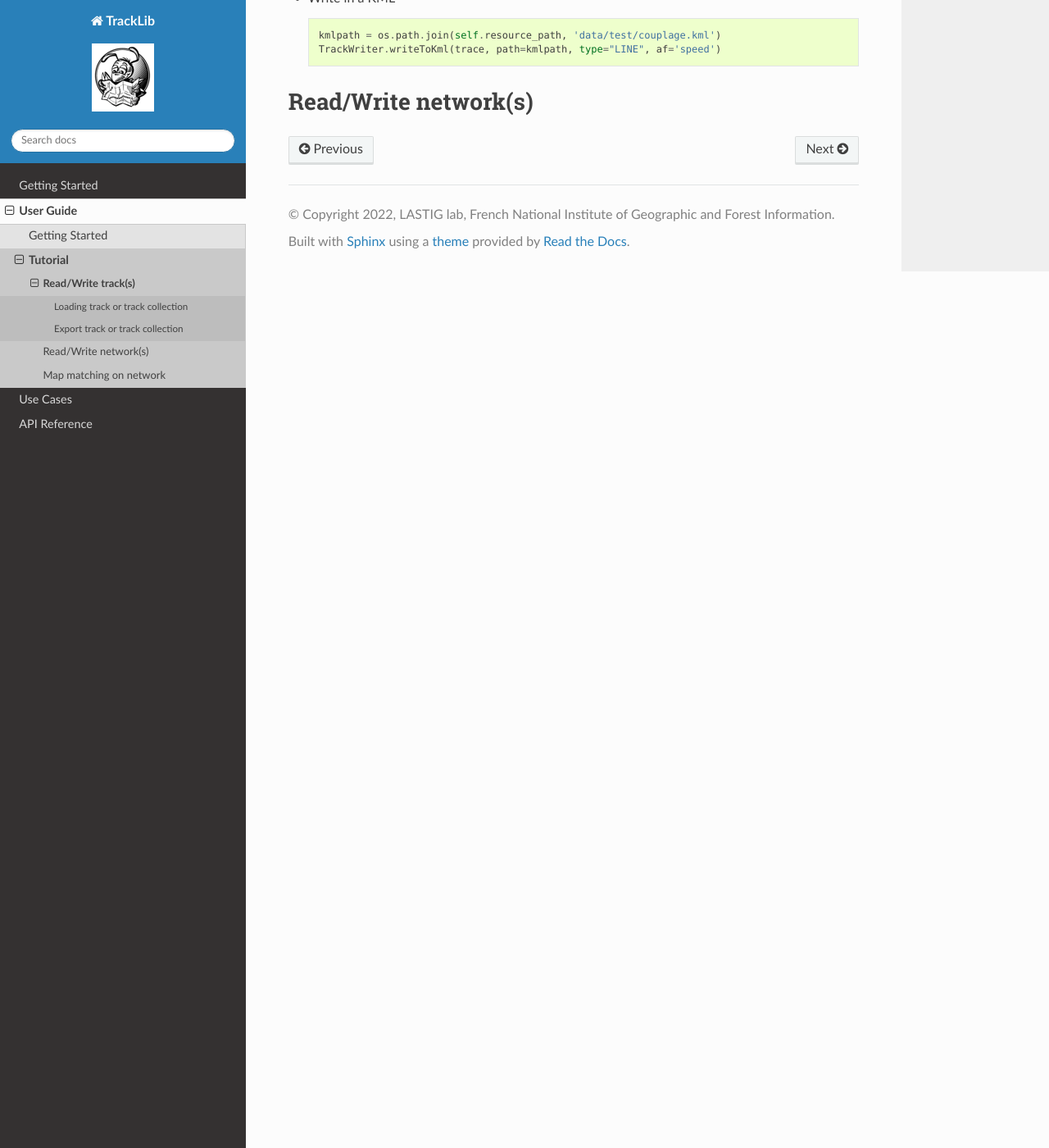
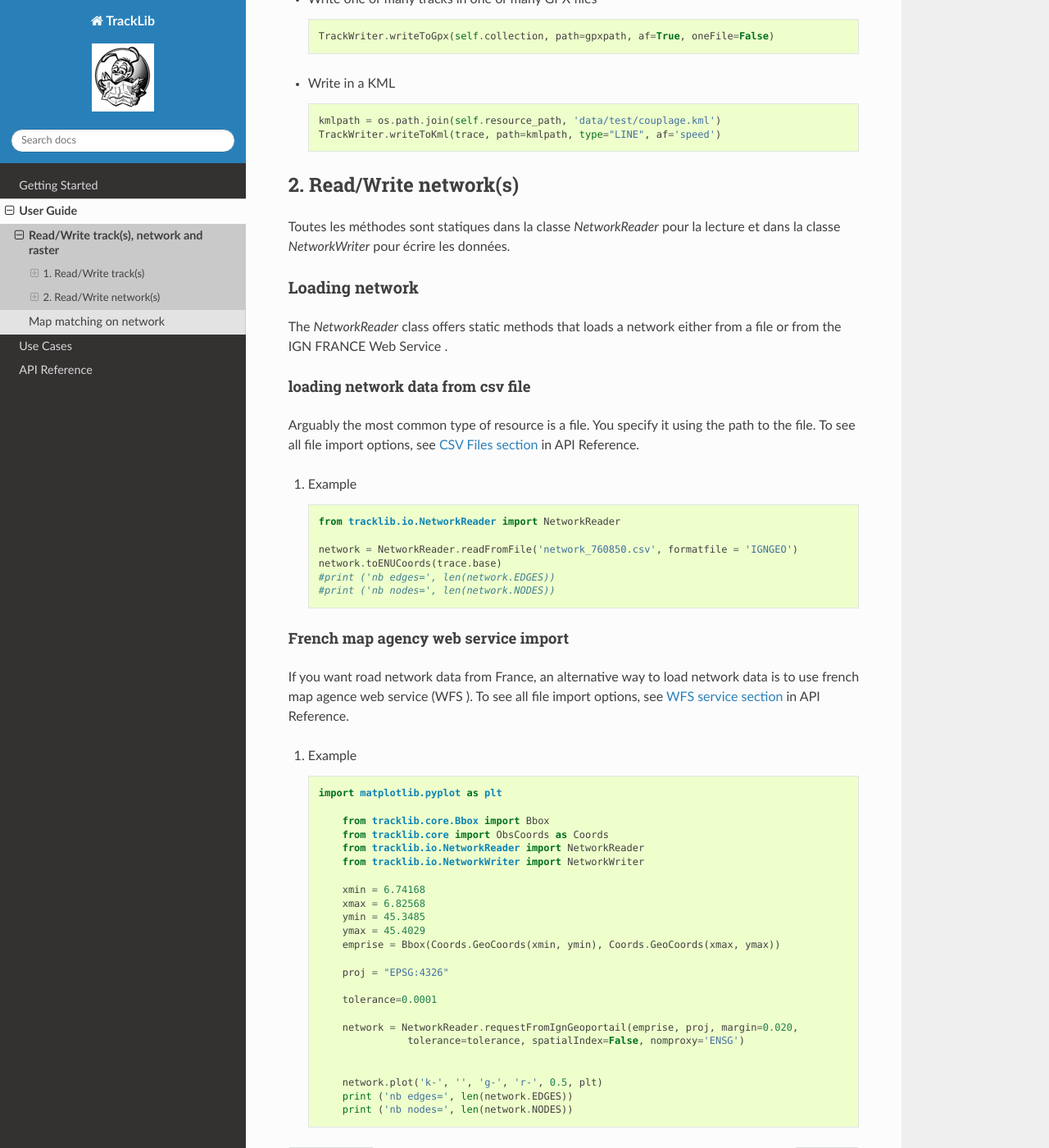
Before and after one commit to umrlastig/tracklib, a Sphinx documentation site: the page built from doc/source/userguide/reader_writer.rst, in a window 1280 px wide and 1400 px high, scrolled down 4177 px. Shown: the whole window at 82% size. Built offline with Sphinx 7.4.7 and the Read the Docs theme 2.0.0, drawn with Linux system fonts in a browser that asks for light colours; pages that are not in the unit, such as notebooks, are missing from menus; some of the changed text lies outside the part shown.

Commit message:
doc network reader (api + userguide)

```diff
--- a/doc/source/api/io/io-trackreader.rst
+++ b/doc/source/api/io/io-trackreader.rst
@@ -7,12 +7,12 @@
 
 
 TrackReader
-=============
+===========
 
 TrackReader class offers static methods to load track or track collection
 from GPX, CSV or NMEA files. Geometry can be structured in coordinates or in a wkt.
 
-See examples in :ref:`examplestrackreader`.
+See examples in :ref:`Read/Write track(s) section <examplestrackreader>`.
 
 
 CSV files
--- a/doc/source/userguide/reader_writer.rst
+++ b/doc/source/userguide/reader_writer.rst
@@ -3,11 +3,18 @@
 :License: --
 :Date: 12/12/2022
 
-.. _examplestrackreader:
+
+Read/Write track, network and raster
+########################################
+
+#. :ref:`Read/Write track(s) section <planreadwritetrack>`.
+#. :ref:`Read/Write network(s) section <planreadwritenetwork>`.
 
 
-Read/Write track(s)
-####################
+
+1. Read/Write track(s)
+***********************
+.. _planreadwritetrack:
 
 Toutes les méthodes sont statiques dans la classe *TrackReader* pour la lecture
 et dans la classe *TrackWriter* pour écrire les données.
@@ -204,7 +212,7 @@ Then to load the file ::
 
 
 Export track or track collection
-==================================
+=================================
 
 * To export only the basics attributes of a track, position and timestamp ::
 
@@ -232,5 +240,74 @@ Export track or track collection
 
 
 
-Read/Write network(s)
-######################
+
+2. Read/Write network(s)
+*************************
+.. _planreadwritenetwork:
+
+Toutes les méthodes sont statiques dans la classe *NetworkReader* pour la lecture
+et dans la classe *NetworkWriter* pour écrire les données.
+
+
+Loading network
+=================
+
+The *NetworkReader* class offers static methods that loads a network either from a file or from the IGN FRANCE Web Service .
+
+
+loading network data from csv file
+-----------------------------------
+.. _examplescsvnetworkreader:
+
+
+Arguably the most common type of resource is a file. You specify it using the path to the file.
+To see all file import options, see :ref:`CSV Files section <csvnetworkreader>` in API Reference.
+
+
+#. Example ::
+
+    from tracklib.io.NetworkReader import NetworkReader
+
+    network = NetworkReader.readFromFile('network_760850.csv', formatfile = 'IGNGEO')
+    network.toENUCoords(trace.base)
+    #print ('nb edges=', len(network.EDGES))
+    #print ('nb nodes=', len(network.NODES))
+
+
+
+French map agency web service import
+--------------------------------------
+.. _exampleswfsnetworkreader:
+
+If you want road network data from France, an alternative way to load network data
+is to use french map agence web service (WFS ).
+To see all file import options, see :ref:`WFS service section <wfsnetworkreader>` in API Reference.
+
+
+
+#. Example ::
+
+    import matplotlib.pyplot as plt
+
+	from tracklib.core.Bbox import Bbox
+	from tracklib.core import ObsCoords as Coords
+	from tracklib.io.NetworkReader import NetworkReader
+	from tracklib.io.NetworkWriter import NetworkWriter
+
+	xmin = 6.74168
+	xmax = 6.82568
+	ymin = 45.3485
+	ymax = 45.4029
+	emprise = Bbox(Coords.GeoCoords(xmin, ymin), Coords.GeoCoords(xmax, ymax))
+
+	proj = "EPSG:4326"
+
+	tolerance=0.0001
+
+	network = NetworkReader.requestFromIgnGeoportail(emprise, proj, margin=0.020,
+                   tolerance=tolerance, spatialIndex=False, nomproxy='ENSG')
+
+
+	network.plot('k-', '', 'g-', 'r-', 0.5, plt)
+	print ('nb edges=', len(network.EDGES))
+	print ('nb nodes=', len(network.NODES))
```
Also changed, not shown: other parts of doc/source/userguide/reader_writer.rst (+1 -0 lines), doc/source/api/io/io-networkreader.rst (+26 -3 lines), doc/source/userguide/index.rst (+3 -16 lines), 2 other files.
